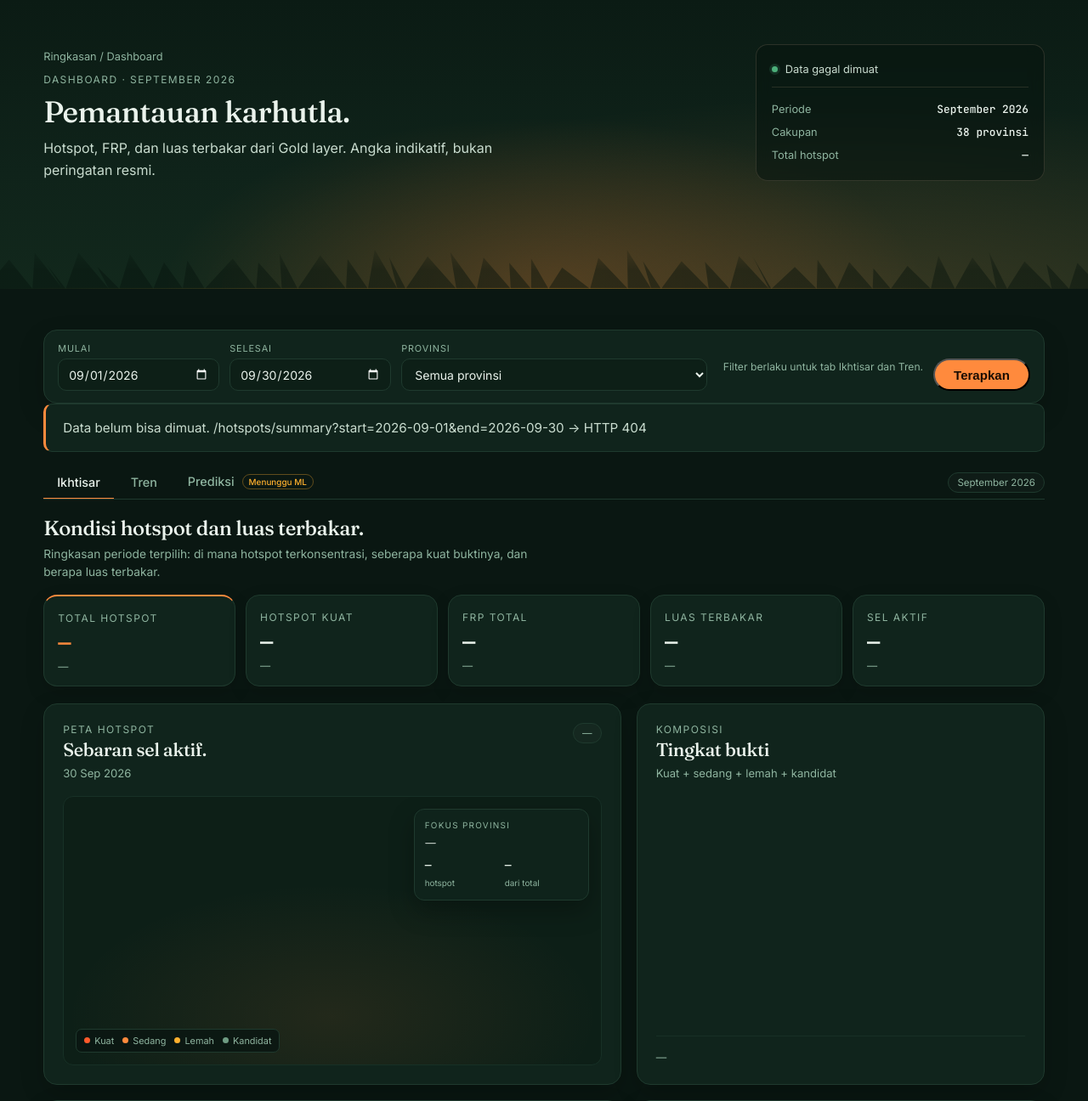
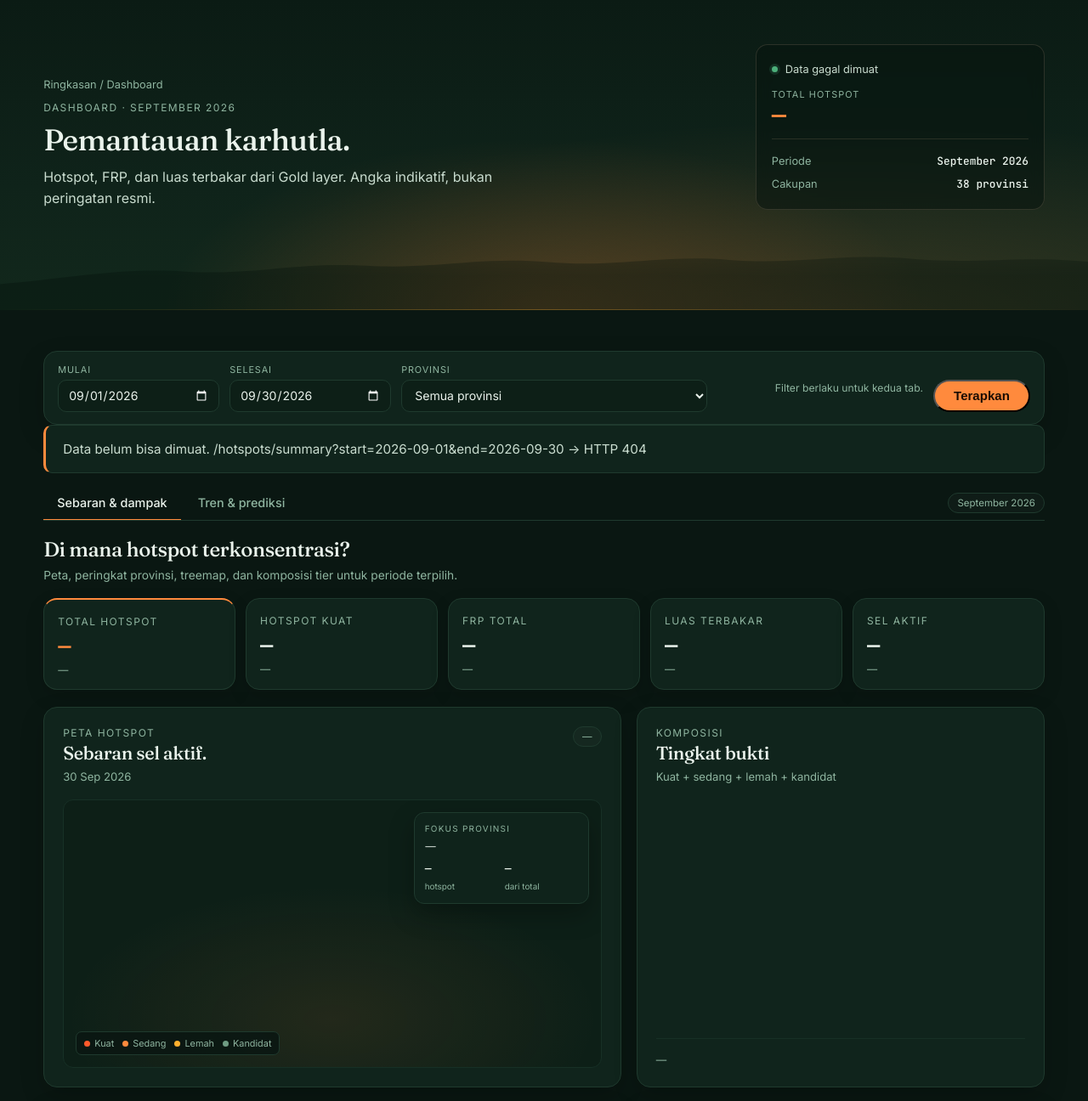
Before and after one commit to prayudahlah/karhutla-data-platform, a Python web app: template src/serving/templates/dashboard.html in a window 1280 px wide. Shown: the part 89-1385 px from the top of the page at 85% size. Run offline with Jinja, Linux system fonts and the light colour scheme; the template is opened without the code that fills it, so the values that code supplies are empty.

Commit message:
feat(dashboard): dua tab, hero tenang, dan ridge lembut

```diff
--- a/src/serving/static/dashboard.css
+++ b/src/serving/static/dashboard.css
@@ -44,10 +44,8 @@
   opacity: 0.55;
 }
 .hero-dash .treeline {
-  height: 104px;
-  opacity: 0.45;
-  transform: scaleY(0.55);
-  transform-origin: bottom;
+  height: 108px;
+  opacity: 0.42;
   -webkit-mask-image: linear-gradient(180deg, transparent 0%, #000 62%);
   mask-image: linear-gradient(180deg, transparent 0%, #000 62%);
 }
@@ -70,6 +68,25 @@
   padding: 0;
   border: 0;
   background: transparent;
+}
+.rail-total-block { margin-top: 14px; }
+.rail-total-block > span {
+  display: block;
+  color: var(--label);
+  font-size: 0.68rem;
+  letter-spacing: 0.1em;
+  text-transform: uppercase;
+}
+.rail-total-block b {
+  display: block;
+  margin-top: 4px;
+  color: var(--amber);
+  font-family: "JetBrains Mono", ui-monospace, monospace;
+  font-size: clamp(1.8rem, 2.2vw, 2.3rem);
+  font-weight: 500;
+  letter-spacing: -0.05em;
+  line-height: 1;
+  font-variant-numeric: tabular-nums;
 }
 .rail-divider {
   height: 1px;
--- a/src/serving/static/dashboard.js
+++ b/src/serving/static/dashboard.js
@@ -173,9 +173,7 @@
     $("tabs-period").textContent = periodLabel();
     $("rail-period").textContent = periodLabel();
     $("rail-coverage").textContent = provinceCount + " provinsi";
-    $("rail-total").textContent = number.format(total) + " hotspot";
-    $("scar-period").textContent =
-      scarPeriodLabel(monthlyRows) + " \u00b7 km\u00b2";
+    $("rail-total").textContent = number.format(total);
   }
 
   function renderTrendKpis(dailyRows) {
@@ -207,12 +205,9 @@
     $("tab2-frp").textContent = frpPeak
       ? compact(frpPeak.frp_sum)
       : "\u2014";
-    $("tab2-frp-sub").textContent = "Σ MW · gabungan provinsi";
-
-    $("tab2-frp-date").textContent = frpPeak
-      ? dateShort(frpPeak.date)
-      : "\u2014";
-    $("tab2-frp-date-sub").textContent = "puncak FRP";
+    $("tab2-frp-sub").textContent = frpPeak
+      ? "Σ MW · " + dateShort(frpPeak.date)
+      : "Belum ada data FRP";
   }
 
   function renderLineChart(svgId, rows, key, badgeId, color) {
@@ -1043,28 +1038,6 @@
       .join("");
   }
 
-  function renderScarSummary(rows) {
-    const km2 = sum(rows, "scar_area_km2");
-    const pixels = sum(rows, "scar_pixels");
-    const provinces = new Set(
-      (rows || []).map((row) => row.province).filter(Boolean),
-    ).size;
-    const hasData = (rows || []).length > 0;
-
-    $("scar-total-km2").textContent = hasData
-      ? number.format(Math.round(km2))
-      : "—";
-    $("scar-total-pixels").textContent = hasData
-      ? number.format(Math.round(pixels))
-      : "—";
-    $("scar-provinces").textContent = provinces || "—";
-    $("scar-total-badge").textContent = hasData
-      ? number.format(Math.round(km2)) + " km²"
-      : "Belum ada";
-    $("scar-summary-period").textContent =
-      scarPeriodLabel(rows) + " · km²";
-  }
-
   function renderFreshness(health) {
     const iceberg = health.iceberg || {};
     const latest = dateLong(health.latest_date);
@@ -1133,18 +1106,9 @@
         false,
         sum(summaryRows, "hotspot_count"),
       );
-      renderTop(
-        "top-scar",
-        monthlyRows,
-        "scar_area_km2",
-        true,
-        sum(monthlyRows, "scar_area_km2"),
-      );
       renderDonut(summaryRows);
-      renderScarSummary(monthlyRows);
 
       const hotspotTotal = sum(summaryRows, "hotspot_count");
-      const scarTotal = sum(monthlyRows, "scar_area_km2");
       const kandidat = sum(summaryRows, "hotspot_kandidat");
       $("top-hotspot-note").textContent = summaryRows.length
         ? summaryRows.length +
@@ -1152,12 +1116,6 @@
           number.format(hotspotTotal) +
           " hotspot"
         : "Belum ada data pada rentang ini.";
-      $("top-scar-note").textContent = monthlyRows.length
-        ? "Total " +
-          number.format(Math.round(scarTotal)) +
-          " km² · " +
-          scarPeriodLabel(monthlyRows)
-        : "Belum ada data scar bulan ini.";
       $("donut-note").textContent = hotspotTotal
         ? "Kandidat " +
           decimal.format((kandidat / hotspotTotal) * 100) +
@@ -1208,10 +1166,10 @@
     });
   }
 
-  const TABS = ["ikhtisar", "tren", "prediksi"];
+  const TABS = ["sebaran", "tren"];
 
   function activateTab(id, focus, updateHash) {
-    const next = TABS.includes(id) ? id : "ikhtisar";
+    const next = TABS.includes(id) ? id : "sebaran";
     TABS.forEach((key) => {
       const tab = $("tab-" + key);
       const panel = $("panel-" + key);
--- a/src/serving/templates/dashboard.html
+++ b/src/serving/templates/dashboard.html
@@ -1,11 +1,11 @@
 {% extends "base.html" %}
 {% block title %}Dashboard | JAGAHUTAN{% endblock %}
-{% block extra_head %}<link rel="stylesheet" href="/static/dashboard.css?v=20261122e">{% endblock %}
+{% block extra_head %}<link rel="stylesheet" href="/static/dashboard.css?v=20261122f">{% endblock %}
 {% block content %}
 <section class="hero hero-dash">
   <div class="hero-glow"></div>
   <svg class="treeline" viewBox="0 0 1440 300" preserveAspectRatio="none" aria-hidden="true" fill="#06130d">
-    <path d="M-20,300 L12,120 L43,300 L46,79 L83,300 L63,157 L87,300 L104,78 L144,300 L129,165 L158,300 L172,88 L203,300 L217,136 L242,300 L248,126 L271,300 L308,114 L339,300 L342,138 L373,300 L370,85 L394,300 L424,94 L458,300 L460,117 L487,300 L496,59 L526,300 L515,104 L537,300 L566,101 L604,300 L596,75 L631,300 L640,107 L676,300 L674,139 L703,300 L703,114 L726,300 L744,169 L781,300 L792,109 L831,300 L830,60 L862,300 L851,130 L875,300 L902,129 L938,300 L933,133 L966,300 L978,98 L1018,300 L996,98 L1021,300 L1052,165 L1081,300 L1082,120 L1108,300 L1124,135 L1155,300 L1156,174 L1179,300 L1201,159 L1232,300 L1242,97 L1264,300 L1287,107 L1319,300 L1309,75 L1333,300 L1356,131 L1392,300 L1385,146 L1415,300 L1426,140 L1458,300 Z"/>
+    <path d="M0,300 L0,215 C90,198 155,160 245,174 C335,188 390,142 485,155 C575,168 635,124 725,143 C815,162 875,118 965,136 C1055,154 1115,112 1205,132 C1295,152 1350,120 1440,142 L1440,300 Z"/>
   </svg>
 
   <div class="hero-inner">
@@ -17,10 +17,13 @@
     </div>
     <aside class="hero-rail" aria-label="Status data dashboard">
       <div class="dash-status"><i class="dot"></i><span id="freshness" aria-live="polite">Memuat status data…</span></div>
+      <div class="rail-total-block">
+        <span>Total hotspot</span>
+        <b id="rail-total">—</b>
+      </div>
       <div class="rail-divider"></div>
       <div class="rail-row"><span>Periode</span><b id="rail-period">September 2026</b></div>
       <div class="rail-row"><span>Cakupan</span><b id="rail-coverage">38 provinsi</b></div>
-      <div class="rail-row"><span>Total hotspot</span><b id="rail-total">—</b></div>
     </aside>
   </div>
 </section>
@@ -35,7 +38,7 @@
           <option value="">Semua provinsi</option>
         </select>
       </label>
-      <div class="dash-filter-hint">Filter berlaku untuk tab Ikhtisar dan Tren.</div>
+      <div class="dash-filter-hint">Filter berlaku untuk kedua tab.</div>
       <button class="btn btn-primary" id="dash-apply" type="submit">Terapkan</button>
     </form>
   </section>
@@ -44,18 +47,17 @@
 
   <div class="dash-tabbar">
     <div class="dash-tabs" role="tablist" aria-label="Bagian dashboard">
-      <button class="dash-tab" id="tab-ikhtisar" type="button" role="tab" aria-selected="true" aria-controls="panel-ikhtisar" data-tab="ikhtisar">Ikhtisar</button>
-      <button class="dash-tab" id="tab-tren" type="button" role="tab" aria-selected="false" aria-controls="panel-tren" data-tab="tren" tabindex="-1">Tren</button>
-      <button class="dash-tab" id="tab-prediksi" type="button" role="tab" aria-selected="false" aria-controls="panel-prediksi" data-tab="prediksi" tabindex="-1">Prediksi <span class="tab-pill">Menunggu ML</span></button>
+      <button class="dash-tab" id="tab-sebaran" type="button" role="tab" aria-selected="true" aria-controls="panel-sebaran" data-tab="sebaran">Sebaran &amp; dampak</button>
+      <button class="dash-tab" id="tab-tren" type="button" role="tab" aria-selected="false" aria-controls="panel-tren" data-tab="tren" tabindex="-1">Tren &amp; prediksi</button>
     </div>
     <span class="dash-badge tab-period" id="tabs-period">September 2026</span>
   </div>
 
-  <section class="dash-tabpanel" id="panel-ikhtisar" role="tabpanel" aria-labelledby="tab-ikhtisar" tabindex="0">
+  <section class="dash-tabpanel" id="panel-sebaran" role="tabpanel" aria-labelledby="tab-sebaran" tabindex="0">
     <div class="tab-head">
       <div>
-        <h2 class="tab-title serif">Kondisi hotspot dan luas terbakar.</h2>
-        <p class="tab-sub">Ringkasan periode terpilih: di mana hotspot terkonsentrasi, seberapa kuat buktinya, dan berapa luas terbakar.</p>
+        <h2 class="tab-title serif">Di mana hotspot terkonsentrasi?</h2>
+        <p class="tab-sub">Peta, peringkat provinsi, treemap, dan komposisi tier untuk periode terpilih.</p>
       </div>
     </div>
     <div class="tab-kpis">
@@ -141,8 +143,8 @@
   <section class="dash-tabpanel" id="panel-tren" role="tabpanel" aria-labelledby="tab-tren" tabindex="0" hidden>
     <div class="tab-head">
       <div>
-        <h2 class="tab-title serif">Perubahan harian dan mingguan.</h2>
-        <p class="tab-sub">Lihat ritme hotspot, intensitas FRP, dan hari-hari yang paling terbakar pada periode terpilih.</p>
+        <h2 class="tab-title serif">Bagaimana perubahannya, dan apa prediksinya?</h2>
+        <p class="tab-sub">Ritme hotspot, intensitas FRP, kalender harian, lalu kesiapan model untuk horizon D..D+2.</p>
       </div>
     </div>
     <div class="tab-kpis">
@@ -208,52 +210,6 @@
         </div>
       </article>
 
-      <article class="dash-panel span-6">
-        <div class="dash-head">
-          <div>
-            <div class="kicker">Luas terbakar</div>
-            <h2 class="dash-title">Top 5 provinsi</h2>
-            <p class="dash-sub" id="scar-period">September 2026 · km²</p>
-          </div>
-        </div>
-        <div class="rank-list" id="top-scar"></div>
-        <p class="panel-note" id="top-scar-note">—</p>
-      </article>
-
-      <article class="dash-panel span-6 is-sparse">
-        <div class="dash-head">
-          <div>
-            <div class="kicker">Ringkasan scar</div>
-            <h2 class="dash-title">Luas terbakar.</h2>
-            <p class="dash-sub" id="scar-summary-period">September 2026 · km²</p>
-          </div>
-          <span class="dash-badge" id="scar-total-badge">—</span>
-        </div>
-        <div class="scar-stats">
-          <div class="scar-stat"><b id="scar-total-km2">—</b><span>km² total</span></div>
-          <div class="scar-stat"><b id="scar-total-pixels">—</b><span>piksel MCD64A1</span></div>
-          <div class="scar-stat"><b id="scar-provinces">—</b><span>provinsi terdampak</span></div>
-        </div>
-        <p class="panel-note">Data scar saat ini hanya tersedia untuk September 2026. Bulan lain akan menampilkan empty state.</p>
-      </article>
-    </div>
-  </section>
-
-  <section class="dash-tabpanel" id="panel-prediksi" role="tabpanel" aria-labelledby="tab-prediksi" tabindex="0" hidden>
-    <div class="tab-head">
-      <div>
-        <h2 class="tab-title serif">Kesiapan model dan output.</h2>
-        <p class="tab-sub">Status integrasi ML, horizon prediksi, dan pratinjau tabel risiko yang akan dibaca dashboard.</p>
-      </div>
-    </div>
-    <div class="tab-kpis">
-      <div class="tab-kpi text"><span class="kicker">Horizon</span><b>D..D+2</b><span>Tiga hari ke depan</span></div>
-      <div class="tab-kpi text"><span class="kicker">Frekuensi</span><b>Harian</b><span>Satu baris per sel</span></div>
-      <div class="tab-kpi text"><span class="kicker">Granularitas</span><b>0,25°</b><span>Grid Gold cell_daily</span></div>
-      <div class="tab-kpi text accent"><span class="kicker">Status</span><b class="todo">Menunggu</b><span>Model ML</span></div>
-      <div class="tab-kpi text"><span class="kicker">Kesiapan</span><b class="todo">1/4</b><span>Checklist terpenuhi</span></div>
-    </div>
-    <div class="dash-grid">
       <article class="dash-panel span-7 dash-prediction">
         <div class="dash-head">
           <div>
```
Also changed, not shown: other parts of src/serving/templates/dashboard.html (+4 -44 lines), docs/serving.md (+10 -12 lines).
